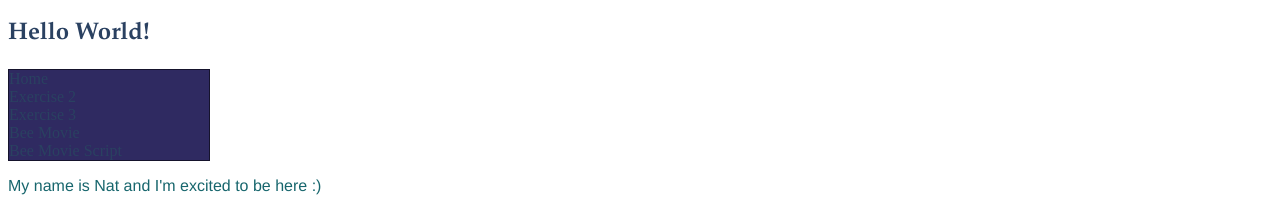
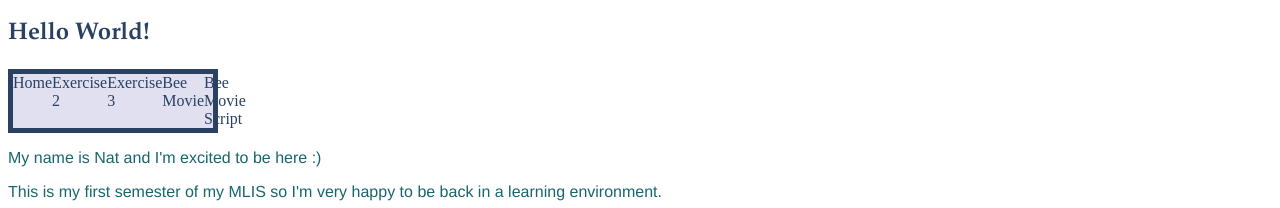
Before and after one commit to momjeansrevengemachine/lis753-S1, a plain HTML site: page exercise04.html in a window 1280 px wide. Shown: the top 208 px of the page. Drawn offline with Linux system fonts and the light colour scheme.

Commit message:
fix color but actually

```diff
--- a/styles.css
+++ b/styles.css
@@ -25,11 +25,12 @@ a {
 }
 
 ul {
-  background-color: #2f2a61;
+  background-color: #e1e0f1;
+  display: flex;
   list-style: none;
   padding: 0;
   width: 200px;
-  border: 1px solid #15132c;
+  border: 5px solid #2A4161;
 }
 
 ul li a:hover {
```
